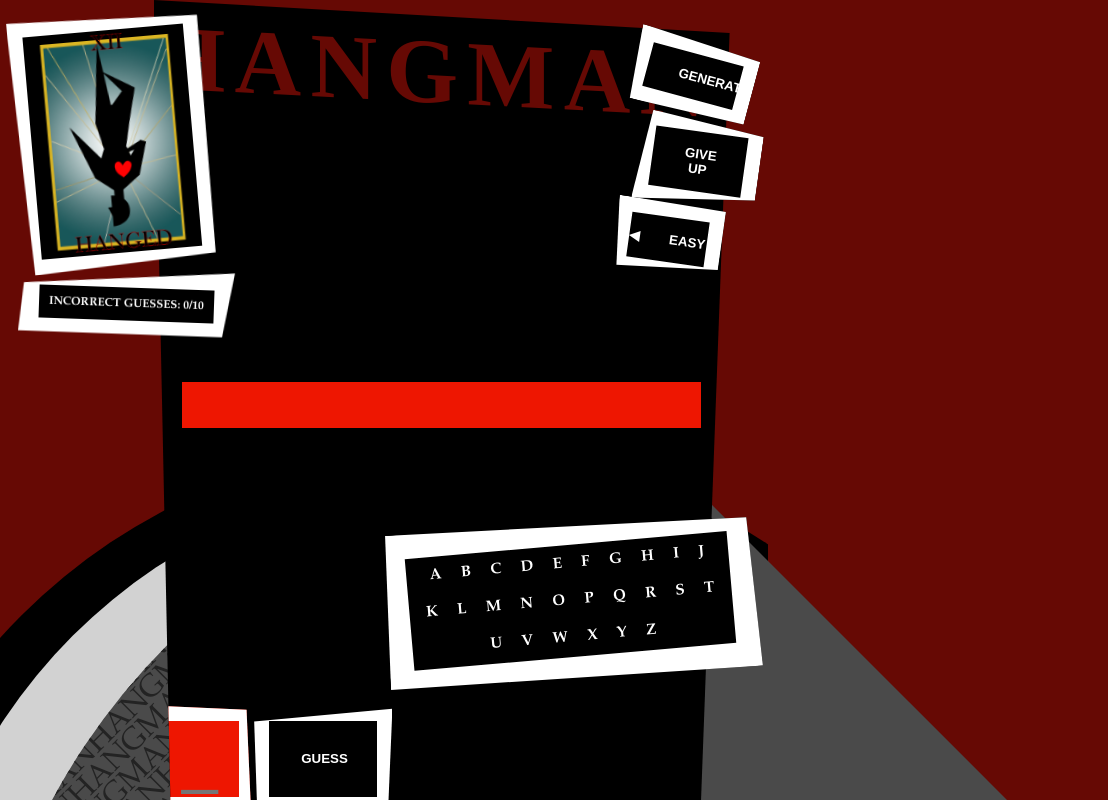
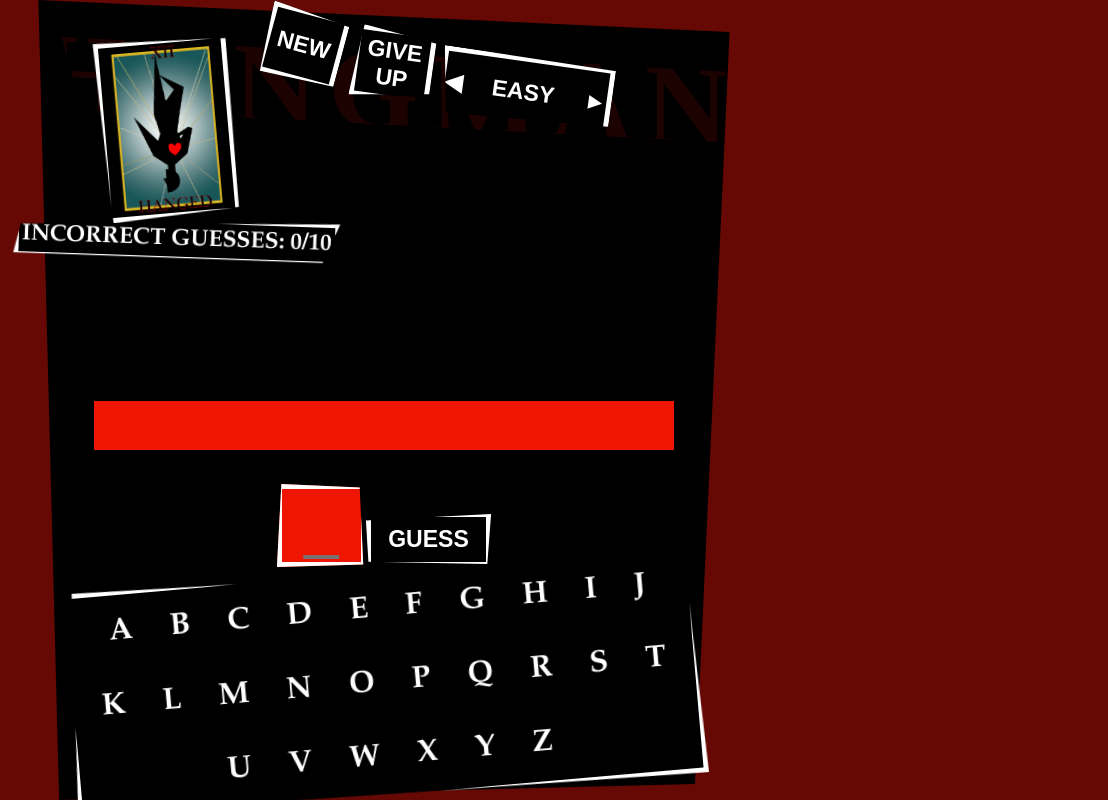
Before and after one commit to wakandacat/HangmanGameUpdated, a React (Create React App) app: page / in a window 768 px wide. Shown: the top 800 px of the page, 1108 px wide, since content can reach past the window. Built offline with nearby package versions, Linux system fonts and the light colour scheme; no server answers.

Commit message:
title restrictions + more responsive css

```diff
--- a/src/App.css
+++ b/src/App.css
@@ -1,26 +1,60 @@
 .App {
   text-align: center;
+  width: 100vw;
+  height: 100vh;
 }
 
 #mainBack{
   display: flex;
+  flex-direction: column;
+  width: 90vw;
+  margin: auto;
+  height: 100vh;
+  justify-content: center;
+}
+
+#visualBack{
+  width: 90vw;
+  height: 100vh;
+  clip-path: polygon(0 0, 100% 4%, 95% 98%, 3% 100%);
   background-color: black;
-  flex-direction: column;
-  width: 75%;
-  margin-left: 20%;
-  padding-top: 3%;
-  clip-path: polygon(0 0, 100% 4%, 95% 98%, 3% 100%);
-  height: 800px;
+  position: absolute;
+  margin-left: 5vw;
+}
+
+#userFlexBox{
+  display: flex;
+  justify-content: center;
+  align-items: end;
+  overflow: visible;
+  position: relative;
+  flex-direction: row;
+}
+
+@media screen and (max-width: 1200px) {
+  #userFlexBox{
+    display: flex;
+    justify-content: center;
+    overflow: visible;
+    position: relative;
+    flex-direction: column;
+    align-items: center;
+  }
+
+  #mainBack{
+    justify-content: end;
+  }
 }
 
 #text{
   font-family:'Times New Roman', Times, serif;
-  font-size: 12vw;
+  font-size: 15vw;
   letter-spacing: 0.1em;
   padding-bottom: 1%;
   padding-left: 0%;
-  color: #660904;
-  line-height: 70%;
+  color: #1c0302;
+  line-height: 50%;
   transform: skew(3deg) rotate(3deg);
-  text-align: left;
+  position: absolute;
+  top: 5%;
 }
--- a/src/App.js
+++ b/src/App.js
@@ -11,15 +11,17 @@ function App() {
 
   return (
     <div className="App">
-      <Background/>
       <Navbar/>
-      <Hangman/>
+      <div id='visualBack'>
+      </div>
       <span id='mainBack'>
         <p id='text'>HANGMAN</p>
         <ToGuess/>
+        <span id='userFlexBox'>
         <UserInput/>
+        <Alphabet/>
+        </span>
       </span>
-      <Alphabet/>
       <Extra/>
     </div>
   );
--- a/src/components/Extra.js
+++ b/src/components/Extra.js
@@ -13,7 +13,7 @@ function Extra() {
     useEffect(() => {
 
         if(globalState.gameWin === true){
-            console.log("yippee");
+            //console.log("yippee");
             document.querySelector('#clickMe').style.display = "block";
         } else {
             document.querySelector('#clickMe').style.display = "none";
--- a/src/components/Navbar.js
+++ b/src/components/Navbar.js
@@ -4,6 +4,7 @@ import React, { useContext, useEffect } from 'react';
 import GlobalContext from './GlobalContext';
 import '../styles/Button.css';
 import CycleButton from './CycleButton';
+import Hangman from './Hangman';
 
 function Navbar() {
     //grab the global variables to update them
@@ -34,6 +35,22 @@ function Navbar() {
 
         //get the title and wikiLink
         let titleToGuess = await getRandomWikipediaTitle();
+
+        let testCountGoodLetters = 0;
+        let testCountTotal = 0;
+        //ensure the title includes at least 5 guessable letters
+        for(let i = 0; i < titleToGuess.length; i++){
+            testCountTotal++;
+            if((/[a-zA-Z]/).test(titleToGuess[i])){
+                testCountGoodLetters++;
+            }
+        }
+
+        if(testCountGoodLetters < 5 || testCountTotal > 30){
+            //console.log("generate new");
+            generateNew();
+        } else {
+            //console.log("good" + testCountGoodLetters + " " + testCountTotal);
             setGlobalState({title: titleToGuess, wikiLink: `https://en.wikipedia.org/wiki/${encodeURIComponent(titleToGuess)}`, guessedLetters: '', gameWin: false, maxWrongGuess: maxWrongGuess, currWrongGuess: 0, textWarning: ""});
 
             document.querySelector("#guess").focus();
@@ -46,6 +63,8 @@ function Navbar() {
              link.style.animation = ''; // Reapply the original animation
 
              link.style.animationPlayState = 'paused';
+        }
+
     };
 
     const giveUp = () => {
@@ -77,10 +96,13 @@ function Navbar() {
     }, []);
 
     return (
+        <div id='navHang'>
+            <Hangman/>
             <div id='nav'>
-            <Button id='first' onClick={generateNew} label="GENERATE" />
+                <Button id='first' onClick={generateNew} label="NEW" />
                 <Button id='second' onClick={giveUp} label="GIVE UP" />
                 <CycleButton listOptions={options} clickFunction={generateNew}/>
+            </div>
         </div>
     );
 }
--- a/src/index.css
+++ b/src/index.css
@@ -1,5 +1,6 @@
 body {
   margin: 0;
+  padding: 0;
   font-family: Garamond, serif;
   -webkit-font-smoothing: antialiased;
   -moz-osx-font-smoothing: grayscale;
@@ -7,6 +8,8 @@ body {
   color: white;
   overflow-y: hidden;
   overflow-x: hidden;
+  box-sizing:border-box;
+  height: 100vh;
 }
 
 code {
--- a/src/styles/Alphabet.css
+++ b/src/styles/Alphabet.css
@@ -4,12 +4,11 @@
     flex-wrap: wrap;
     justify-content: center;
     border: 25px solid white;
-    width: 42%;
-    position: absolute;
-    margin-left: 50%;
+    width: 60%;
     transform: rotate(-5deg);
-    top: 65%;
     clip-path: polygon(2% 0, 99% 8%, 100% 100%, 0 95%);
+    z-index: 1000;
+
 }
 
 p {
@@ -18,6 +17,28 @@ p {
     margin: 0%;
     font-weight: 900;
     clip-path: polygon(3% 5%, 95% 8%, 94% 97%, 6% 97%);
+}
+
+@media screen and (max-width: 1200px) and (min-width: 450px) {
+    #alpha{
+        border: 5px solid white;
+        width: 90%;
+    }
+
+    p {
+        font-size: 4vw;
+    }
+}
+
+@media screen and (max-width: 450px) {
+    #alpha{
+        border: 5px solid white;
+        width: 90%;
+    }
+
+    p {
+        font-size: 6vw;
+    }
 }
 
 .guessedCorrect {
--- a/src/styles/Button.css
+++ b/src/styles/Button.css
@@ -6,7 +6,23 @@ button {
     transition-duration: 0.4s;
     font-weight: 900;
     width: 80%;
-    padding: 15px 32px;
+    padding: 5% 10%;
+    font-size: 1.5vw;
+    width: max-content;
+}
+
+@media screen and (max-width: 1200px) and (min-width: 450px) {
+    button{
+        border: 5px solid white;
+        font-size: 3vw;
+    }
+}
+
+@media screen and (max-width: 450px){
+    button{
+        border: 5px solid white;
+        font-size: 5vw;
+    }
 }
 
 #first {
--- a/src/styles/Extra.css
+++ b/src/styles/Extra.css
@@ -15,9 +15,19 @@
 }
 
 #clickMe > a {
-    font-size: 1vw;
+    font-size: 2vw;
     letter-spacing: 0.5em;
     text-decoration: none;
+}
+
+@media screen and (max-width: 1200px) {
+    #clickMe{
+        border: 5px solid white;
+    }
+
+    #clickMe > a  {
+        font-size: 4vw;
+    }
 }
 
 #clickMe:hover {
--- a/src/styles/Hangman.css
+++ b/src/styles/Hangman.css
@@ -1,12 +1,11 @@
 #stateContainer{
     display: flex;
-    width: 30%;
+    width: 22%;
     flex-direction: column;
     align-items: center;
     transform: rotate(-5deg);
-    position: absolute;
-    z-index: 1000;
-    margin-top: 2%;
+    z-index: 1500;
+    margin-top: 3%;
 }
 
 img {
@@ -22,13 +21,44 @@ img {
 
 #hangmanConditions {
     font-size: 1.5vw;
-    padding: 10px;
+    padding: 1%;
     font-weight: 700;
     color: white;
     background-color: black;
     border: 20px solid white;
     transform: rotate(7deg);
     clip-path: polygon(2% 25%, 100% 3%, 95% 91%, 0 91%);
+    width: max-content;
+}
+
+
+@media screen and (max-width: 1200px) and (min-width: 450px) {
+    #stateContainer{
+        width: 40%;
+        margin-top: 0%;
+    }
+    #hangmanConditions{
+        border: 5px solid white;
+        font-size: 3vw;
+    }
+    img {
+        width: 40%;
+        border: 5px solid white;
+    }
+}
+
+@media screen and (max-width: 450px) {
+    #stateContainer{
+        width: 50%;
+    }
+    #hangmanConditions{
+        border: 5px solid white;
+        font-size: 4vw;
+    }
+    img {
+        width: 70%;
+        border: 5px solid white;
+    }
 }
 
 @keyframes incorrect {
--- a/src/styles/Navbar.css
+++ b/src/styles/Navbar.css
@@ -1,17 +1,49 @@
 #nav {
-    position: absolute;
     display: flex;
     flex-direction: column;
     width: 20%;
     justify-content: center;
-    z-index: 1000;
-    margin-left:80%;
+    z-index: 2000;
     transform: rotate(12deg);
     top: 5%;
 }
 
+#navHang {
+    display: flex;
+    flex-direction: row;
+    justify-content: space-between;
+    position: absolute;
+    width: 100vw;
+    align-items: start;
+    padding-top: 2%;
+}
+
+@media screen and (max-width: 1200px) and (min-width: 450px){
+    #nav {
+        flex-direction: row;
+        width: 10%;
+        margin-left: 10%;
+    }
+    #navHang {
+        justify-content: start;
+        padding-top: 5%;
+        margin-left: 2%;
+    }
+}
+
+@media screen and (max-width: 450px) {
+    #nav {
+        flex-direction: column;
+        width: 60%;
+    }
+    #navHang {
+        justify-content: start;
+    }
+}
+
+
 #difficulty {
-    width: 70%;
+    width: max-content;
     margin-left: 11%;
     clip-path: polygon(0 0, 100% 3%, 100% 81%, 6% 93%);
     transform: rotate(-4deg);
--- a/src/styles/ToGuess.css
+++ b/src/styles/ToGuess.css
@@ -1,26 +1,53 @@
 #guessingContainer {
-    width: 80%;
-    padding-left: 5%;
-    padding-right: 5%;
-    margin: auto;
+    width: 60%;
+    padding: 2%;
+    padding-bottom: 5%;
+    margin-left: 22%;
+    margin-right: 10%;
+    margin-top: 3%;
     background-color:#ee1601;
-    padding-top: 3%;
-    padding-bottom: 5%;
     z-index: 1000;
 }
 
 a {
-    font-size: 6vh;
+    font-size: 4vw;
     letter-spacing: 0.5em;
     text-decoration: none;
     word-wrap: break-word;
-    margin: auto;
     color: #6de8dd;
     animation-name: blinking;
     animation-duration: 2s;
     animation-iteration-count: infinite;
     animation-play-state: paused;
     font-weight: 900;
+}
+
+@media screen and (max-width: 1200px) and (min-width: 450px) {
+    #guessingContainer{
+      width: 80%;
+      margin: 0;
+      margin: auto;
+      margin-top: 10%;
+      margin-bottom: 5%;
+    }
+
+    a {
+        font-size: 7vw;
+    }
+}
+
+@media screen and (max-width: 450px) {
+    #guessingContainer{
+      width: 80%;
+      margin: 0;
+      margin: auto;
+      margin-top: 10%;
+      margin-bottom: 5%;
+    }
+
+    a {
+        font-size: 8vw;
+    }
 }
 
 @keyframes blinking {
--- a/src/styles/UserInput.css
+++ b/src/styles/UserInput.css
@@ -1,7 +1,7 @@
 #guess {
     background-color: #ee1601;
     color: white;
-    font-size: 4em;
+    font-size: 4vw;
     width: 75px;
     text-align: center;
     outline: none;
@@ -15,12 +15,26 @@
 
 #userDiv {
     display: flex;
-    margin-top: 1%;
-    width: 30%;
-    margin-left: 5%;
-    margin-bottom: 2%;
+    width: 25%;
+    margin-left: 7%;
     justify-content: center;
+    align-items: baseline;
 }
+
+@media screen and (max-width: 1200px) {
+
+    #userDiv {
+      display: flex;
+      width: 25%;
+      justify-content: center;
+      margin: 0;
+    }
+
+    #guess {
+        border: 5px solid white;
+        font-size: 8vw;
+    }
+  }
 
 .hover-animation {
     animation: buttonPress 0.2s;
```
Also changed, not shown: 1 other file (tests, documents, lock files or other folders). Lines whose indentation alone changed are shown as unchanged.
